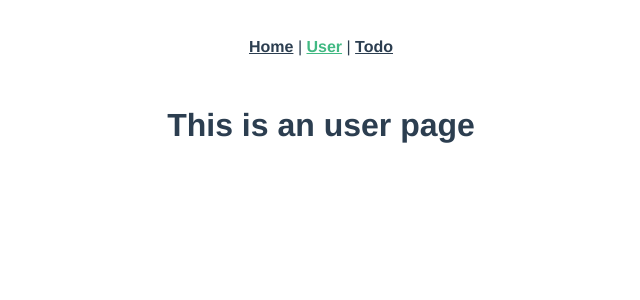
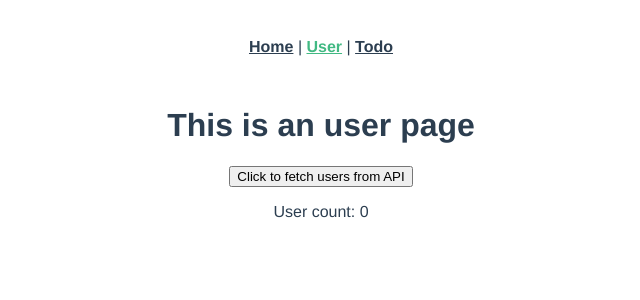
Before and after one commit to DriftKingTW/a-random-vue-site, a Vue app: page /user in a window 1280 px wide. Shown: the top 300 px of the page, without its empty margins (319-959 px from the left). Built offline with nearby package versions, Linux system fonts and the light colour scheme.

Commit message:
Fetch users data in user page

```diff
--- a/src/views/User.vue
+++ b/src/views/User.vue
@@ -1,5 +1,41 @@
 <template>
   <div class="user">
     <h1>This is an user page</h1>
+    <button @click="getUser()">Click to fetch users from API</button>
+    <p>User count: {{ userCount }}</p>
+    <div v-if="users">
+      <div v-for="(user, index) in users" :key="index">
+        <p>Full Name: {{ user.name }}</p>
+        <p>City: {{ user.city }}</p>
+      </div>
+    </div>
   </div>
 </template>
+
+<script>
+import axios from "axios";
+
+export default {
+  name: "user",
+  data() {
+    return {
+      users: [],
+    };
+  },
+  methods: {
+    getUser() {
+      axios
+        .get("https://mocki.io/v1/d4867d8b-b5d5-4a48-a4ab-79131b5809b8")
+        .then((data) => {
+          console.log(data.data);
+          this.users = [...this.users, ...data.data];
+        });
+    },
+  },
+  computed: {
+    userCount() {
+      return this.users.length;
+    },
+  },
+};
+</script>
```
